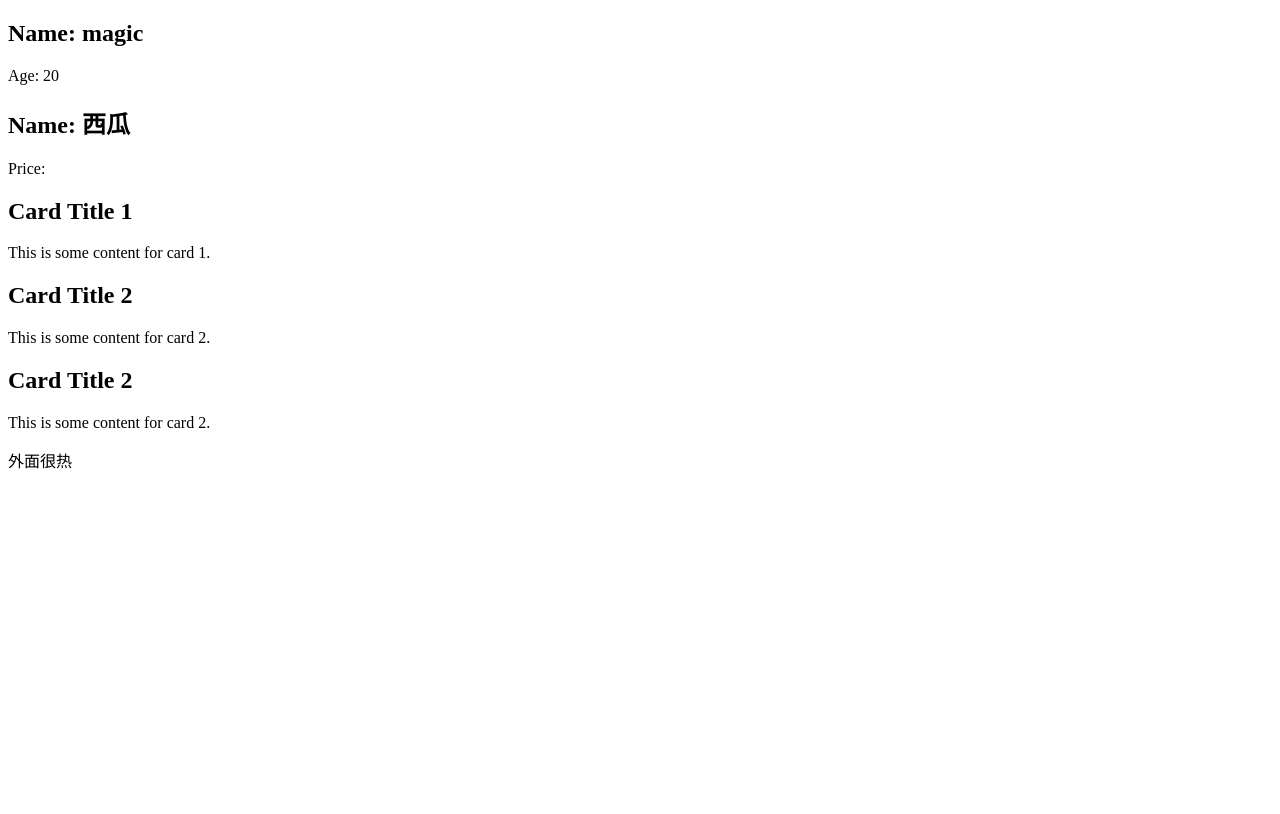
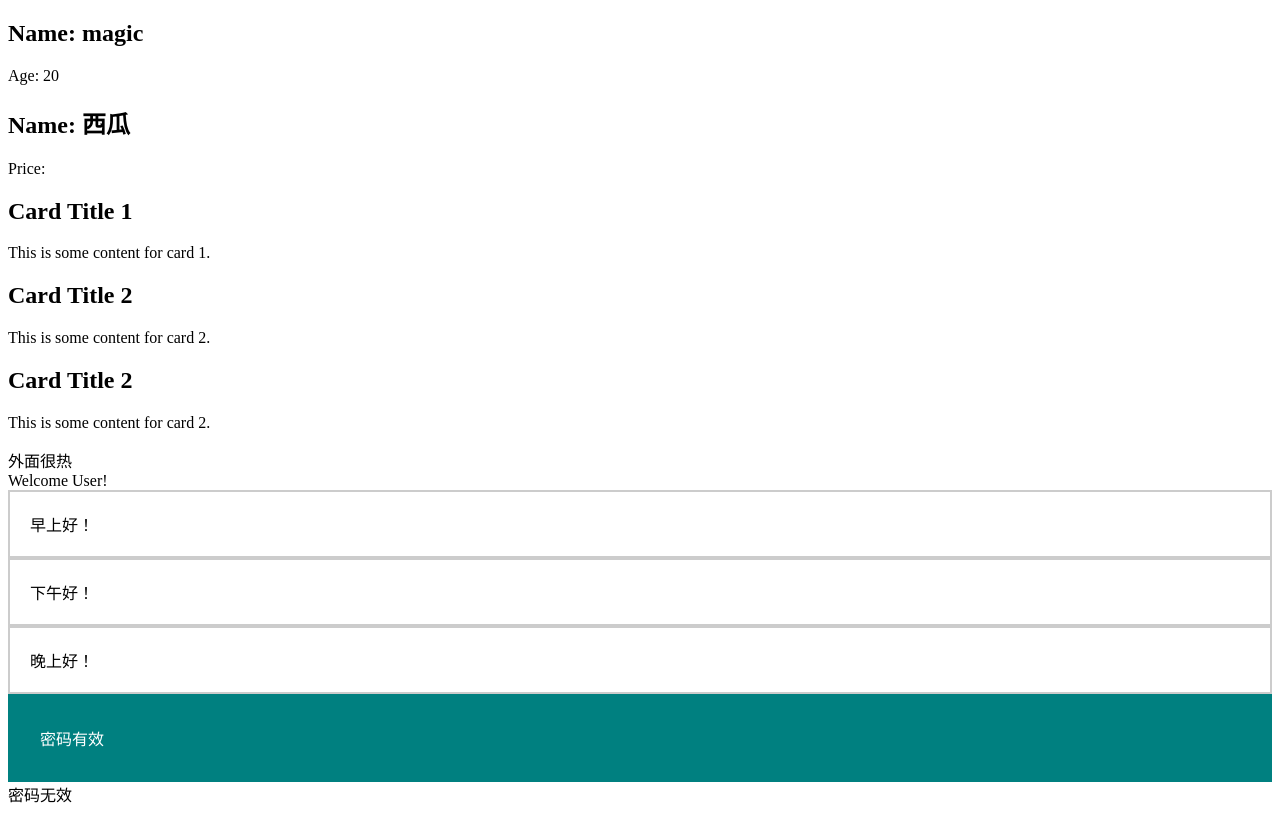
Before and after one commit to magiclz233/react-learn-examples, a React (Vite) app: page / in a window 1280 px wide. Built offline with nearby package versions, Linux system fonts and the light colour scheme.

Commit message:
feat(组件): 添加示例5的组件及样式文件
添加Greeting、UserStatus、PassWord组件及其样式文件
在App.jsx中引入并使用这些新组件

```diff
--- a/src/App.jsx
+++ b/src/App.jsx
@@ -10,6 +10,9 @@
 import Card from "./components/example4/Card";
 import Person from "./components/example4/Person";
 import Product from "./components/example4/Product";
+import Greeting from "./components/example5/Greeting";
+import PassWord from "./components/example5/PassWord";
+import UserStatus from "./components/example5/UserStatus";
 import Weather from "./components/example5/Weather";
 
 
@@ -28,6 +31,12 @@ const App = () => {
       <Product name="西瓜" age={15} />
       <Card/>
       <Weather temp={30} />
+      <UserStatus loggedIn = {true} isAdmin = {false}/>
+      <Greeting timeOfDay = {"morning"} />
+      <Greeting timeOfDay = {"afternoon"} />
+      <Greeting timeOfDay = {"evening"} />
+      <PassWord isValid={true} />
+      <PassWord isValid={false} />
     </>
   );
 }
--- /dev/null
+++ b/src/components/example5/Greeting.jsx
@@ -0,0 +1,14 @@
+import "./index.css";
+
+const Greeting = (props) => {
+    let timeOfDay = props.timeOfDay;
+    return timeOfDay === "morning" ? (
+        <div className="greeting">早上好！</div>
+    ) : timeOfDay === "afternoon" ? (
+        <div className="greeting">下午好！</div>
+    ) : (
+        <div className="greeting">晚上好！</div>
+    )
+};
+
+export default Greeting;
--- /dev/null
+++ b/src/components/example5/PassWord.jsx
@@ -0,0 +1,19 @@
+const ValidPassWord = () => <div style={styles}> 密码有效 </div>
+const InvalidPassWord = () => {
+    return (
+        <div>
+            密码无效
+        </div>
+    );
+}
+
+const styles = {color: "white", backgroundColor: "teal", padding: "2rem"}
+const PassWord = ({isValid}) => {
+    return (
+        <div>
+            {isValid ? <ValidPassWord /> : <InvalidPassWord />}
+        </div>
+    );
+};
+
+export default PassWord;
--- /dev/null
+++ b/src/components/example5/UserStatus.jsx
@@ -0,0 +1,11 @@
+const UserStatus = (props) => {
+    if (props.loggedIn && props.isAdmin) {
+        return <div>Welcome Admin</div>;
+    } else if (props.loggedIn && !props.isAdmin) {
+        return <div>Welcome User!</div>
+    } else {
+        return <div>Please Login!</div>
+    }
+};
+
+export default UserStatus;
--- /dev/null
+++ b/src/components/example5/index.css
@@ -0,0 +1,19 @@
+/* * {
+  padding: 0;
+  margin: 0;
+  box-sizing: border-box;
+}
+
+body {
+  background: rgb(107, 181, 32);
+  display: flex;
+  justify-content: center;
+  align-items: center;
+  height: 100vh;
+} */
+
+div.greeting {
+  font-family: sans-serif;
+  border: 2px solid #ccc;
+  padding: 20px;
+}
```
